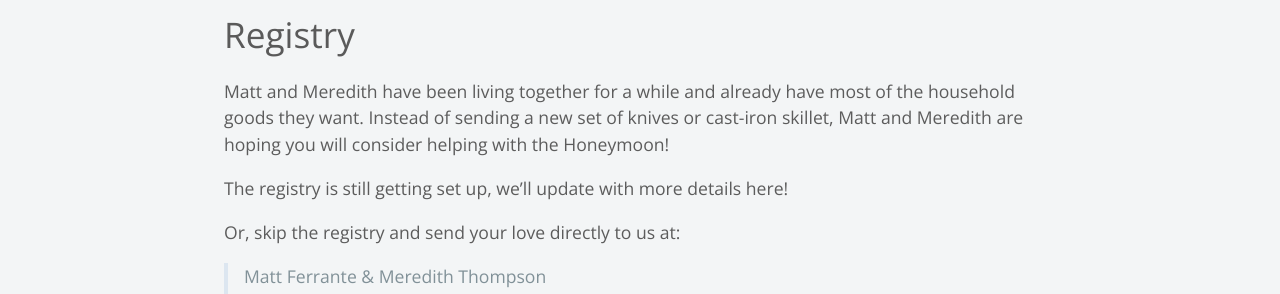
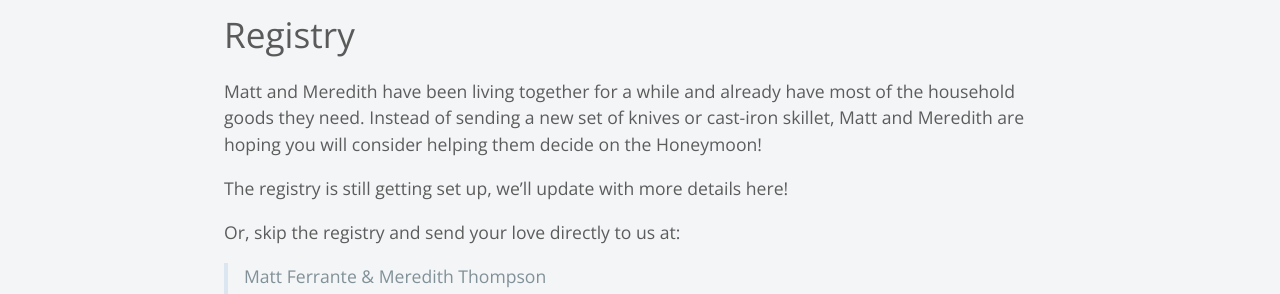
Before and after one commit to ferrants/weddingwebsite, a Jekyll site: the page built from registry.md, in a window 1280 px wide. Shown: the part 536-830 px from the top of the page. Built offline with Jekyll 4.4.1, drawn with Linux system fonts in a browser that asks for light colours; nearby versions of some CDN libraries; our own code applies the rules of GitHub Pages for plain Markdown files.

Commit message:
want->need

```diff
--- a/registry.md
+++ b/registry.md
@@ -4,7 +4,7 @@ layout: default
 
 # Registry
 
-Matt and Meredith have been living together for a while and already have most of the household goods they want. Instead of sending a new set of knives or cast-iron skillet, Matt and Meredith are hoping you will consider helping with the Honeymoon!
+Matt and Meredith have been living together for a while and already have most of the household goods they need. Instead of sending a new set of knives or cast-iron skillet, Matt and Meredith are hoping you will consider helping them decide on the Honeymoon!
 
 The registry is still getting set up, we'll update with more details here!
 
```
